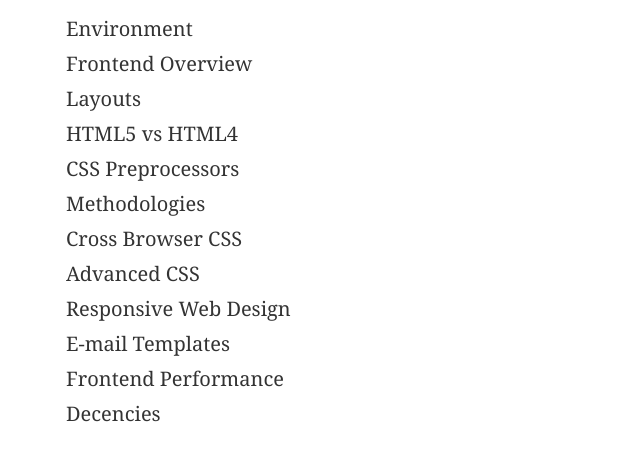
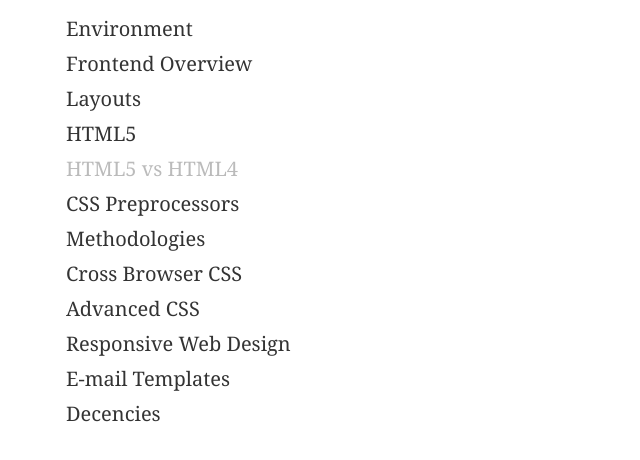
Before and after one commit to epam-front-end-school-lectures/index, a plain HTML site: page index.html in a window 1280 px wide. Shown: the part 114-574 px from the top of the page, without its empty margins (190-830 px from the left). Drawn offline with Linux system fonts and the light colour scheme.

Commit message:
HTML5 lecture added

```diff
--- a/index.html
+++ b/index.html
@@ -35,13 +35,20 @@
 		}
 
 		a {
-			transition: color linear .2s;
+			transition: linear .2s;
+			transition-property: color, border-color;
+			border-bottom:: 1px dashed transparent;
 			font-size: 1em;
 			color: inherit;
 			text-decoration: none;
 		}
 
+		.deprecated {
+			color: #bbb;
+		}
+
 		a:not([href=""]):hover {
+			border-bottom-color: #39d3c7;
 			color: #39c2d7;
 		}
 	</style>
@@ -52,14 +59,15 @@
 	<li><a href="//epam-front-end-school-lectures.github.io/environment/" target="_blank">Environment</a></li>
 	<li><a href="//epam-front-end-school-lectures.github.io/frontend-overview" target="_blank">Frontend Overview</a></li>
 	<li><a href="//epam-front-end-school-lectures.github.io/layouts/" target="_blank">Layouts</a></li>
-	<li><a href="//epam-front-end-school-lectures.github.io/html5-vs-html4/" target="_blank">HTML5 vs HTML4</a></li>
+	<li><a href="//epam-front-end-school-lectures.github.io/html5/" target="_blank">HTML5</a></li>
+	<li><a href="//epam-front-end-school-lectures.github.io/html5-vs-html4/" target="_blank" class="deprecated">HTML5 vs HTML4</a></li>
 	<li><a href="//epam-front-end-school-lectures.github.io/CSS-Preprocessors/" target="_blank">CSS Preprocessors</a></li>
 	<li><a href="//epam-front-end-school-lectures.github.io/methodologies/" target="_blank">Methodologies</a></li>
 	<li><a href="//epam-front-end-school-lectures.github.io/cross-browser-css/" target="_blank">Cross Browser CSS</a></li>
 	<li><a href="//epam-front-end-school-lectures.github.io//advanced-css/" target="_blank">Advanced CSS</a></li>
 	<li><a href="//epam-front-end-school-lectures.github.io/responsive-web-design/" target="_blank">Responsive Web Design</a></li>
 	<li><a href="//epam-front-end-school-lectures.github.io/email-templates/" target="_blank">E-mail Templates</a></li>
-	<li><a href="" target="_blank">Frontend Performance</a></li>
+	<!--<li><a href="" target="_blank">Frontend Performance</a></li>-->
 	<li><a href="//epam-front-end-school-lectures.github.io/decencies/" target="_blank">Decencies</a></li>
 </ul>
 </body>
```
